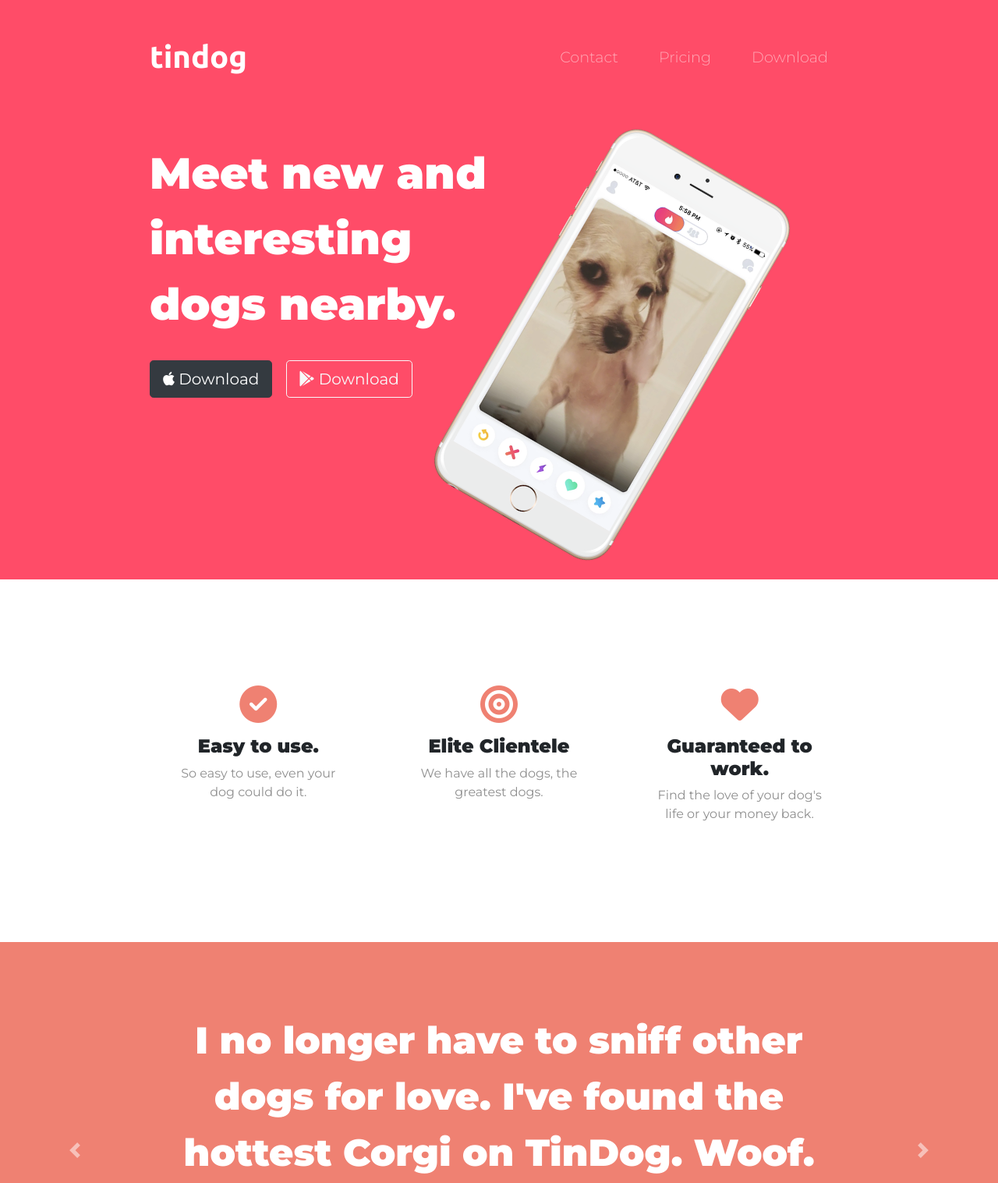
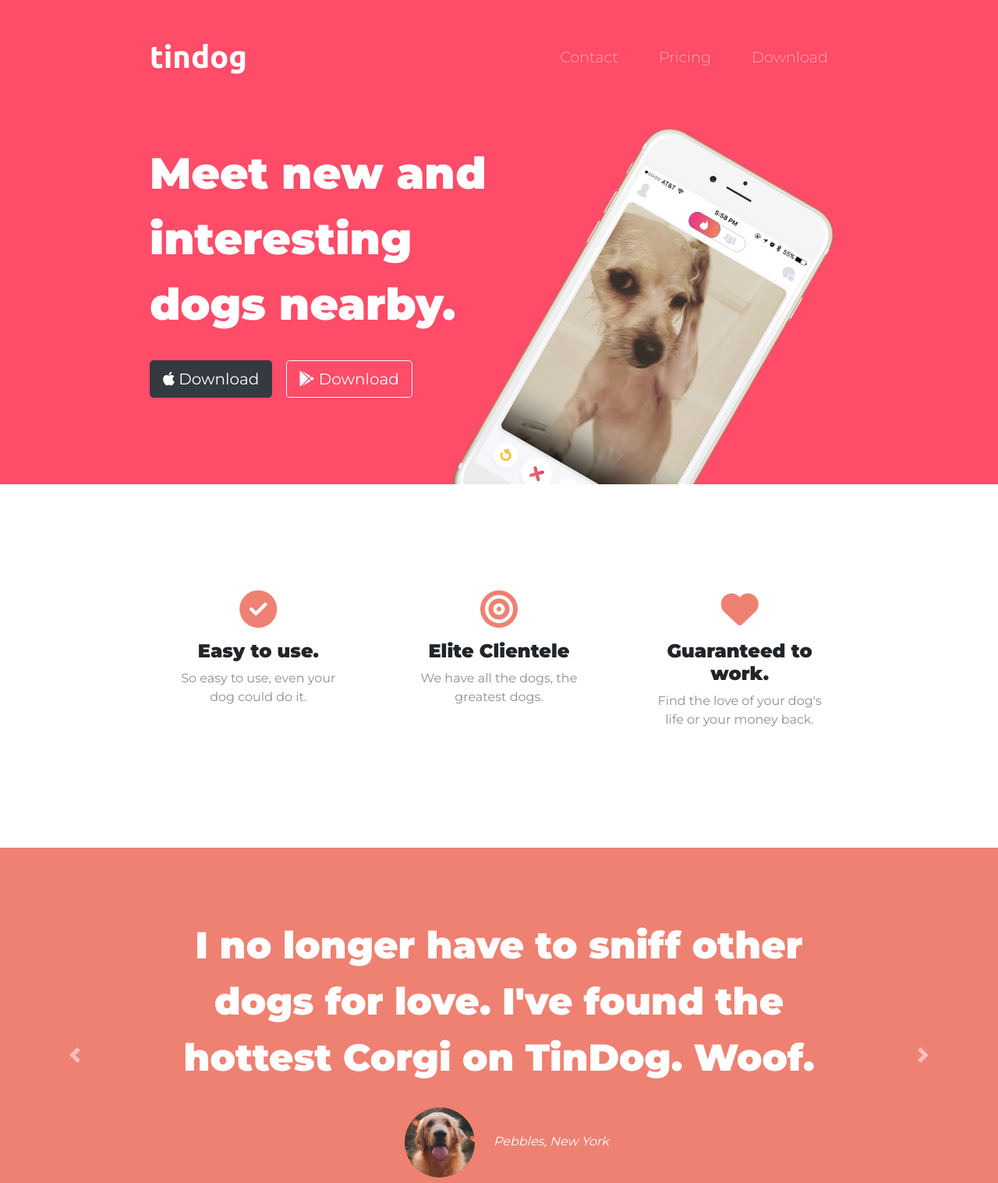
Before and after one commit to ShadmaanHussain/TinDog, a plain HTML site: page index.html in a window 1280 px wide. Shown: the top 1517 px of the page at 78% size. Drawn offline with nearby package versions, Linux system fonts and the light colour scheme.

Commit message:
z-index and positioning changes

```diff
--- a/css/styles.css
+++ b/css/styles.css
@@ -24,7 +24,7 @@ body {
 }
 
 .container-fluid {
-  padding: 3% 15%;
+  padding: 3% 15% 7%;
 }
 
 /* Navigation Bar */
@@ -60,11 +60,16 @@ body {
 .title-img {
   width: 60%;
   transform: rotate(30deg);
+  position: absolute;
+  right: 30%;
 }
 
 /* Features Section */
 #features {
   padding: 7% 15%;
+  position: relative;
+  background-color: #fff;
+  position: relative;
 }
 
 .feature-box {
```
